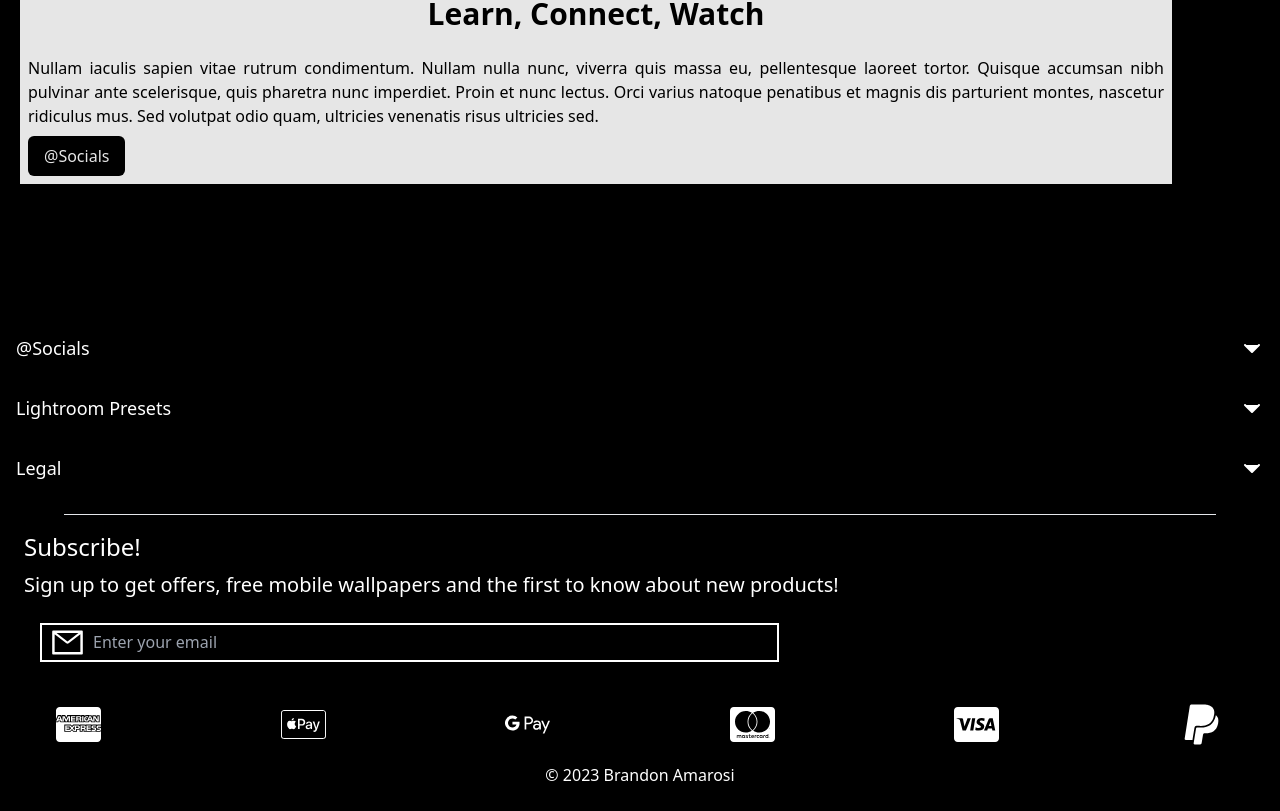
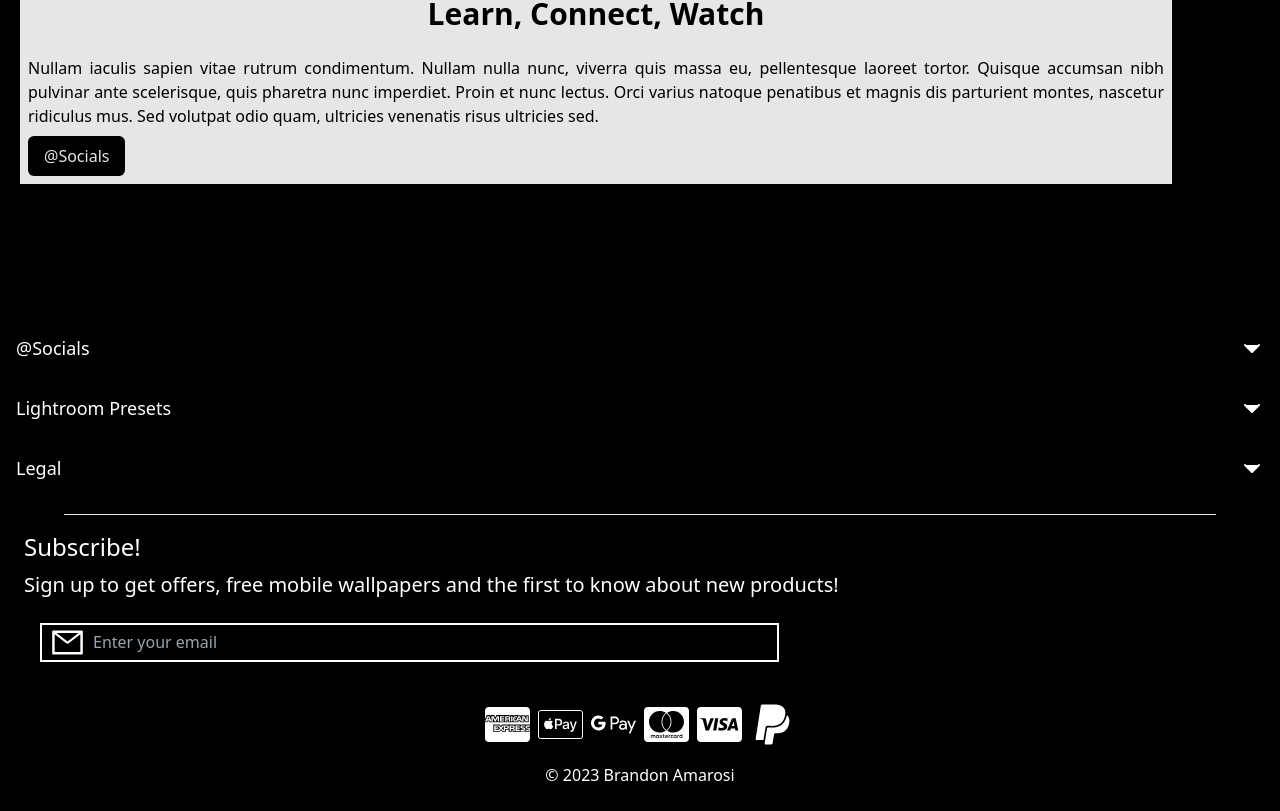
Before and after one commit to Nievescs20/B-A, a React (Vite) app: page / in a window 1280 px wide. Shown: the part 3780-4591 px from the top of the page. Built offline with nearby package versions, Linux system fonts and the light colour scheme.

Commit message:
centered payments

```diff
--- a/src/components/Footer.jsx
+++ b/src/components/Footer.jsx
@@ -8,6 +8,7 @@ import { SiApplepay, SiGooglepay } from "react-icons/si";
 const Footer = () => {
   function handleSubmit(e) {
     e.preventDefault();
+    //Do Something Here TODO:
   }
 
   return (
@@ -34,13 +35,13 @@ const Footer = () => {
             />
           </form>
         </div>
-        <div className="flex flex-wrap justify-between mx-8 py-4">
-          <FaCcAmex size={45} />
-          <SiApplepay size={45} />
-          <SiGooglepay size={45} />
-          <FaCcMastercard size={45} />
-          <FaCcVisa size={45} />
-          <FaPaypal size={45} />
+        <div className="flex flex-wrap justify-center mx-8 py-4 items-center">
+          <FaCcAmex size={45} className="mx-1" />
+          <SiApplepay size={45} className="mx-1" />
+          <SiGooglepay size={45} className="mx-1" />
+          <FaCcMastercard size={45} className="mx-1" />
+          <FaCcVisa size={45} className="mx-1" />
+          <FaPaypal size={45} className="mx-1" />
         </div>
         <text className="flex justify-center items-center">
           © 2023 Brandon Amarosi
```
